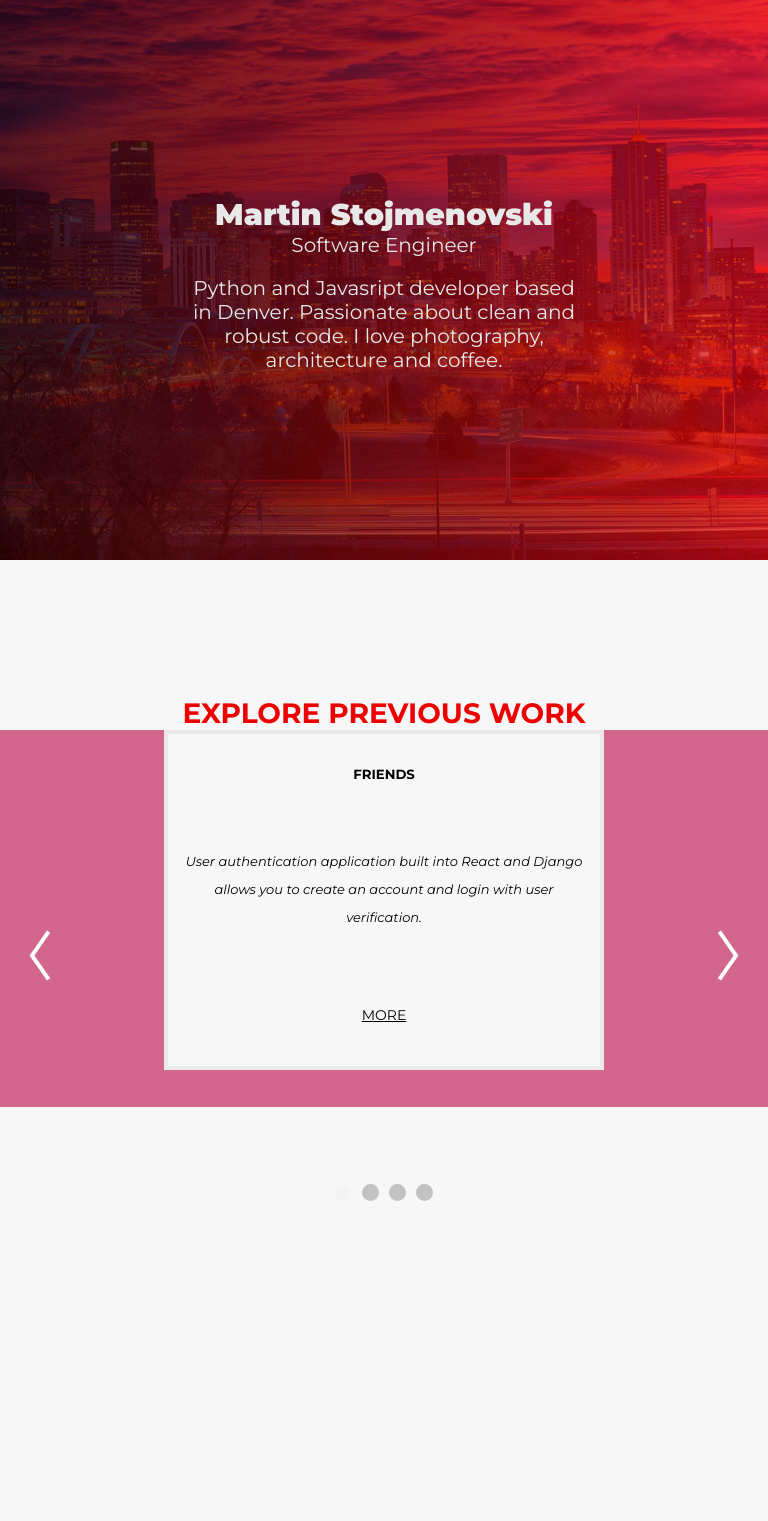
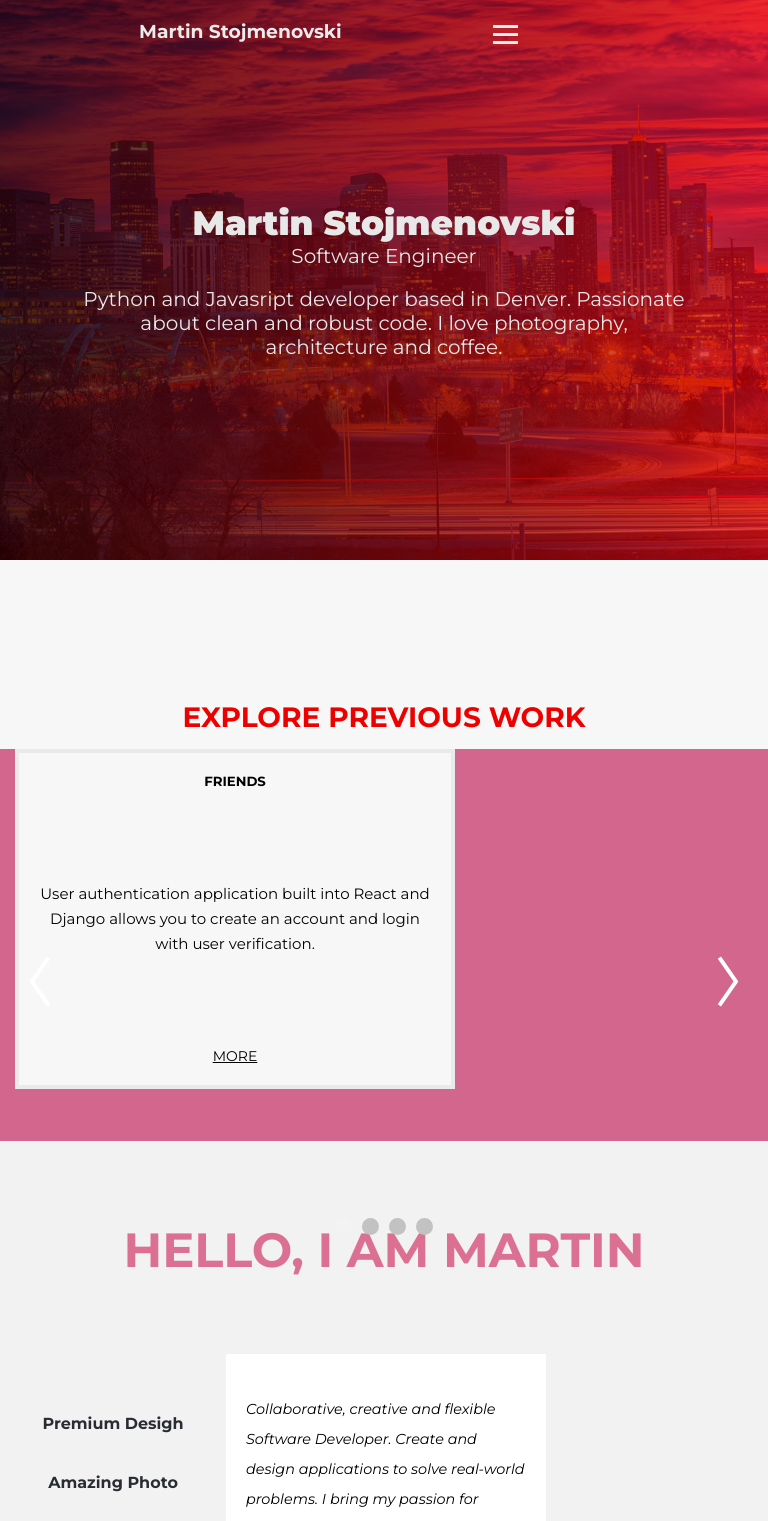
Before and after one commit to martinstojmenovski/Portfolio, a React (Create React App) app: page / in a window 768 px wide. Shown: the top 1521 px of the page. Built offline with nearby package versions, Linux system fonts and the light colour scheme.

Commit message:
Working on project section style. and add homescreen media query

```diff
--- a/src/Components/Navbar.js
+++ b/src/Components/Navbar.js
@@ -102,10 +102,10 @@ function Navbar() {
 
     const ulHolder = (
         <ul>
-            <li className={classNames(blur ? 'li-768 active' : 'li-768', 'HOME border')} onClick={() => scrollToSection(home)} >HOME</li>
-            <li className={classNames(blur ? 'li-768 active' : 'li-768', 'PROJECT')} onClick={() => scrollToSection(project)} >PROJECTS</li>
-            <li className={classNames(blur ? 'li-768 active' : 'li-768', 'ABOUT')} onClick={() => scrollToSection(about)} >ABOUT</li>
-            <li className={classNames(blur ? 'li-768 active' : 'li-768', 'CONTACT')} onClick={() => scrollToSection(skills)} >CONTACT</li>
+            <li className={classNames(blur ? 'active' : '', 'HOME border')} onClick={() => scrollToSection(home)} >HOME</li>
+            <li className={classNames(blur ? 'active' : '', 'PROJECT')} onClick={() => scrollToSection(project)} >PROJECTS</li>
+            <li className={classNames(blur ? 'active' : '', 'ABOUT')} onClick={() => scrollToSection(about)} >ABOUT</li>
+            <li className={classNames(blur ? 'active' : '', 'CONTACT')} onClick={() => scrollToSection(skills)} >CONTACT</li>
         </ul>
     )
 
@@ -122,15 +122,16 @@ function Navbar() {
 
                     <div className='progress-bar' style={{ width: `${progressBar}%` }}></div>
 
-                    <div className='logo' onClick={closeHamburger}>
-                        <h3 className={blur ? 'brand active' : 'brand'} >Martin Stojmenovski</h3>
-                    </div>
+
+                        <h3 className={blur ? 'brand active' : 'brand'}  onClick={closeHamburger} >Martin Stojmenovski</h3>
+
 
                     <div className={hamburger ? "hamburger" : "hamburger active"}  >
                         <div className={blur ? 'bars active' : 'bars'} onClick={showHamburger}>
                             <span className={blur ? 'bar active' : 'bar'}></span>
                             <span className={blur ? 'bar active' : 'bar'}></span>
                             <span className={blur ? 'bar active' : 'bar'}></span>
+
                         </div>
                         <div className={hamburger ? "sidebar" : "sidebar active"} >
                             {ulHolder}
--- a/src/Components/Project.js
+++ b/src/Components/Project.js
@@ -41,8 +41,12 @@ console.log(images)
 
   return (
     <section ref={project} id='PROJECT' className='PROJECT'>
-      <div id="project-page">
         <h1>EXPLORE PREVIOUS WORK</h1>
+
+        <div className='projects'>
+        {images.map((image => image))}
+      </div>
+
       <div className="image-slider">
         <div className="left-arrow" onClick={goToPrevious} ><span></span><span></span></div>
         <div className="right-arrow" onClick={goToNext} ><span></span><span></span></div>
@@ -52,11 +56,7 @@ console.log(images)
         </div>
       </div>
 
-      <div className='projects'>
-        {images.map((image => image))}
-      </div>
 
-      </div>
 
     </section>
   );
--- a/src/Components/home-model2.css
+++ b/src/Components/home-model2.css
@@ -8,52 +8,80 @@
   background-size: cover;
   overflow: hidden;
 }
-  .overlay{
+
+.overlay {
   position: absolute;
-    top:0;
+  top: 0;
   left: 0;
   width: 100%;
   height: 100%;
-    background: linear-gradient(to right, rgba(45, 0, 0, 0.8),  rgba(227, 0, 0, 0.7) 100%);
+  background: linear-gradient(to right, rgba(45, 0, 0, 0.8), rgba(227, 0, 0, 0.7) 100%);
+  display: flex;
+  align-items: center;
 }
-  .background .text{
-    position: relative;
-    max-width: 50%;
+
+.background .text {
+  max-width: 40%;
   margin: auto;
-    top:35%;
   color: rgb(232, 232, 232);
   text-align: center;
 }
-  .background .text h1{
+
+.background .text h1 {
   font-weight: 900;
   font-size: 45px;
   animation: fadeInRight 1s ease-out;
 }
+
 .background .text p,
-  .background .text div{
+.background .text div {
   font-weight: 400;
   font-size: 20px;
 }
-  .background .text div{
+
+.background .text div {
   animation: fadeInRight 1.5s ease-in;
 }
 
-  .background .text p{
+.background .text p {
   animation: fadeInRight 3s ease-out;
 }
+@media screen and (max-width: 1450px) {
+  .background .text {
+    max-width: 50%;
+  }
+}
+@media screen and (max-width: 1200px) {
+  .background .text {
+    max-width: 60%;
+  }
+}
 
+@media screen and (max-width: 1024px) {
+  .background .text h1 {
+    font-size: 40px;
+  }
+  .background .text {
+    max-width: 70%;
+  }
+}
 
 @media screen and (max-width: 768px) {
-    .background .text h1{
-        font-size: 30px;
+  .background .text h1 {
+    font-size: 34px;
+  }
+  .background .text {
+    max-width: 80%;
   }
 }
+
 @media screen and (max-width: 480px) {
-    .background .text h1{
+  .background .text h1 {
     font-size: 25px;
   }
-      .background .text{
+
+  .background .text {
     max-width: 80%;
-        top:25%;
+    top: 25%;
   }
 }
--- a/src/Components/navbar.css
+++ b/src/Components/navbar.css
@@ -6,11 +6,70 @@
   height: 15vh;
   transition: all 0.9s ease-in-out;
 }
-
 .navbar.active {
   background: rgba(255, 255, 255, 0.8);
   backdrop-filter: blur(3px);
-  height: 10vh;
+  height: 60px;
+}
+
+.navbar li {
+  list-style: none;
+  cursor:pointer;
+  color: #ececec;
+  font-weight: 700;
+  padding: 10px;
+  margin: 10px;
+  text-align: center;
+  border: 2px solid transparent;
+  border-radius: 5px;
+  transition: all 0.3s ease-in-out
+}
+.navbar li.border{
+  border: 2px solid white;
+ }
+
+.progress-bar {
+  position: fixed;
+  top: 7.8vh;
+  left: 0;
+  height: 1.5px;
+  background: #1b1b1b;
+  z-index: 3;
+}
+
+
+@media screen and (min-width: 768px) {
+ .dropmenu{
+  display: none;
+ }
+ .min-768{
+  max-width: 55%;
+  margin: auto;
+  font-size: 12px;
+  padding-top: 10px;
+ }
+ .min-768 ul{
+  display: flex;
+  justify-content: space-evenly;
+ }
+
+
+ li.active{
+  color: #1b1b1b;
+  padding: 5px 10px;
+  margin: 5px 10px;
+ }
+ li.border{
+  border: 2px solid;
+ }
+
+}
+@media screen and (max-width: 768px) {
+  .min-768{
+   display: none;
+   }
+   .logo {
+    flex: 1;
   }
   .dropmenu{
     display: flex;
@@ -23,21 +82,26 @@
     z-index: 4;
 
   }
-.logo {
-  text-align: center;
-}
+
   .brand{
     word-break: keep-all;
     color: #ececec;
     transition: all 0.3s ease-in-out;
-  padding: 20px;
+    padding: 20px 20px 20px 40px;
   }
   .brand.active{
     color: #1b1b1b;
-  padding: 10px 20px 20px 20px;
+    padding: 10px 20px 20px 40px;
+  }
+  .bars {
+    cursor: pointer;
+    padding: 20px 40px 20px 20px;
+  }
+  .bars.active{
+    padding: 10px 40px 20px 20px;
   }
   .hamburger{
-  width: 30%;
+    width: 40%;
     display: flex;
     flex-direction: column;
     z-index: 5;
@@ -48,7 +112,6 @@
     animation: fadeInRight 0.7s linear;
 
   }
-
   @keyframes fadeInRight {
     from {
       opacity: 0;
@@ -69,33 +132,13 @@
     left: 50%;
     transform: translateX(-50%);
   }
-
-.li-768 {
-  list-style: none;
-  cursor:pointer;
-  color: #ececec;
-  font-weight: 700;
-  padding: 10px;
-  margin: 10px;
-  text-align: center;
-  border: 2px solid transparent;
-  border-radius: 5px;
-  transition: all 0.3s ease-in-out
-}
-li.border{
-  border: 2px solid white;
- }
-
-
   .dropmenu.active .bar:nth-child(2) {
     opacity: 0;
   }
-
   .dropmenu.active .bar:nth-child(1) {
     transform: translateY(8px) rotate(45deg);
     background-color: #ffffff;
   }
-
   .dropmenu.active .bar:nth-child(3) {
     transform: translateY(-8px) rotate(-45deg);
     background-color: #ffffff;
@@ -115,55 +158,6 @@ li.border{
   background-color:#1b1b1b;
    transition: all 0.3s ease-in-out;
 }
-
-.bars {
-  cursor: pointer;
-  padding: 20px;
-}
-.bars.active{
-  padding: 10px 20px 20px 20px;
-}
-.progress-bar {
-  position: fixed;
-  top: 7.8vh;
-  left: 0;
-  height: 1.5px;
-  background: #1b1b1b;
-  z-index: 3;
-}
-@media screen and (min-width: 768px) {
- .dropmenu{
-  display: none;
- }
- .min-768{
-  max-width: 55%;
-  margin: auto;
-  font-size: 12px;
-  padding-top: 10px;
- }
- .min-768 ul{
-  display: flex;
-  justify-content: space-evenly;
- }
-
-
- .li-768.active{
-  color: #1b1b1b;
-  padding: 5px 10px;
-  margin: 5px 10px;
- }
- li.border{
-  border: 2px solid;
- }
-
-}
-@media screen and (max-width: 768px) {
-  .min-768{
-   display: none;
-   }
-   .logo {
-    flex: 1;
-  }
 }
 
 @media screen and (max-width: 480px) {
--- a/src/Components/project.css
+++ b/src/Components/project.css
@@ -1,24 +1,23 @@
-
-
+#PROJECT{
+  background: rgb(247, 247, 247);
+}
 .projects {
-  position: relative;
-  max-width: 50%;
+  max-width: 80%;
+  padding: 50px 10px;
   margin: auto;
   display: flex;
   flex-wrap: wrap;
   justify-content: center;
 }
-#project-page h1{
+#PROJECT h1{
   text-align: center;
   color: rgb(236, 0, 0);
   font-size: 28px;
+  padding-top:140px;
+
 }
 
 /* projects container --------------------------- */
-#project-page a{
-  text-decoration: none;
-  color: black;
-}
 .project1,
 .project2,
 .project3,
@@ -28,75 +27,63 @@
   background: rgb(247, 247, 247);
   border: 4px solid rgb(234, 234, 234);
   cursor: pointer;
-  padding: 0 15px;
+  padding: 20px;
   text-align: center;
   display: flex;
   flex-direction: column;
-  justify-content: space-around;
-  transition: opacity 0.4s ease-in-out;
+  justify-content: space-between;
+  transition: 400ms ease-in-out;
 }
-
-.project1 p,
-.project2 p,
-.project3 p,
-.project4 p {
-  font-size: 13px;
-  line-height: 28px;
-  font-style: italic;
-}
-
-
-.project1 span,
-.project2 span,
-.project3 span,
-.project4 span {
-  text-decoration: underline;
-  font-size: 14px;
-  padding: 10px;
-}
-
 .container1,
 .container2,
 .container3,
 .container4 {
   margin: 15px;
-  /* box-shadow: 0 10px 20px rgb(40, 40, 40); */
-  /* border: 4px solid rgb(180, 180, 180); */
   background-repeat: no-repeat;
-  background-position: 50% 50%;
+  background-position: 50% 45%;
   background-size: cover;
-  /* position: relative; */
+  transition: 500ms ease-in-out;
 }
 
-.container1 {
-  background-image: url("./images/friends.png");
-  /* box-shadow: 0 10px 20px rgb(40, 40, 40); */
+#PROJECT a{
+  text-decoration: none;
+  color: black;
+}
+#PROJECT P{
+  font-size: 15px;
+  line-height: 25px;
+}
+#PROJECT span{
+  text-decoration: underline;
+  font-size: 14px;
 }
 
+
+.container1:hover{
+  background-image: url("./images/friends.png");
+  box-shadow: 0 10px 20px rgb(40, 40, 40);
+}
 .container1:hover .project1 {
   opacity: 0;
 }
-
-.container2 {
+.container2:hover {
   background-image: url("./images/ventilation.png");
+  box-shadow: 0 10px 20px rgb(40, 40, 40);
 }
-
 .container2:hover .project2 {
   opacity: 0;
 }
-
-.container3 {
+.container3:hover {
   background-image: url("./images/marvel.png");
+  box-shadow: 0 10px 20px rgb(40, 40, 40);
 }
-
 .container3:hover .project3 {
   opacity: 0;
 }
-
-.container4 {
+.container4:hover {
   background-image: url("./images/portfolio.png");
+  box-shadow: 0 10px 20px rgb(40, 40, 40);
 }
-
 .container4:hover .project4 {
   opacity: 0;
 }
@@ -180,63 +167,12 @@
 
 
 
-@media screen and (max-width: 1450px) {
-  .project1,
-  .project2,
-  .project3,
-  .project4 {
-    width: 250px;
-    height: 350px;
+@media screen and (max-width: 1450px) {}
+@media screen and (max-width: 1200px) {}
+@media screen and (max-width: 1024px) {
+  .projects {
+    max-width: 90%;
   }
-}
-
-@media screen and (max-width: 1200px) {
-
-  .container1,
-  .container2,
-  .container3,
-  .container4,
-  .project1,
-  .project2,
-  .project3,
-  .project4 {
-    width: 230px;
-    height: 330px;
-    margin: auto;
-  }
-
-}
-
-@media screen and (max-width: 1024px) {
-  #project-page {
-    height: 140vh;
-
-  }
-  .container1,
-  .container2,
-  .container3,
-  .container4,
-  .project1,
-  .project2,
-  .project3,
-  .project4 {
-    width: 330px;
-    height: 250px;
-    margin: auto;
-    top: 12vh;
-  }
-
-  .projects {
-    position: relative;
-    flex: 1;
-    z-index: 2;
-    display: grid;
-    grid-template-columns: 1fr 1fr;
-    grid-template-rows: 1fr 1fr;
-    row-gap: 20px;
-  }
-
-
 }
 
 @media screen and (max-width: 768px) {
--- a/src/index.css
+++ b/src/index.css
@@ -3,27 +3,15 @@
   padding: 0;
   box-sizing: border-box;
   font-family: 'Montserrat', sans-serif;
-}
-#HOME {
-  position: relative;
-  height: 75vh;
-  width: 100%;
-  background: rgb(247, 247, 247);
+
 }
 .about {
   height: 95vh;
   width: 100%;
   background-color: #f2f2f2;
 }
-#project-page {
-  position: relative;
-  top:12vh;
-}
-#PROJECT{
-  height: 120vh;
-  width: 100%;
-  background: rgb(247, 247, 247);
-}
+
+
 
 .skills {
   width: 100%;
```
Lines whose indentation alone changed are shown as unchanged.
